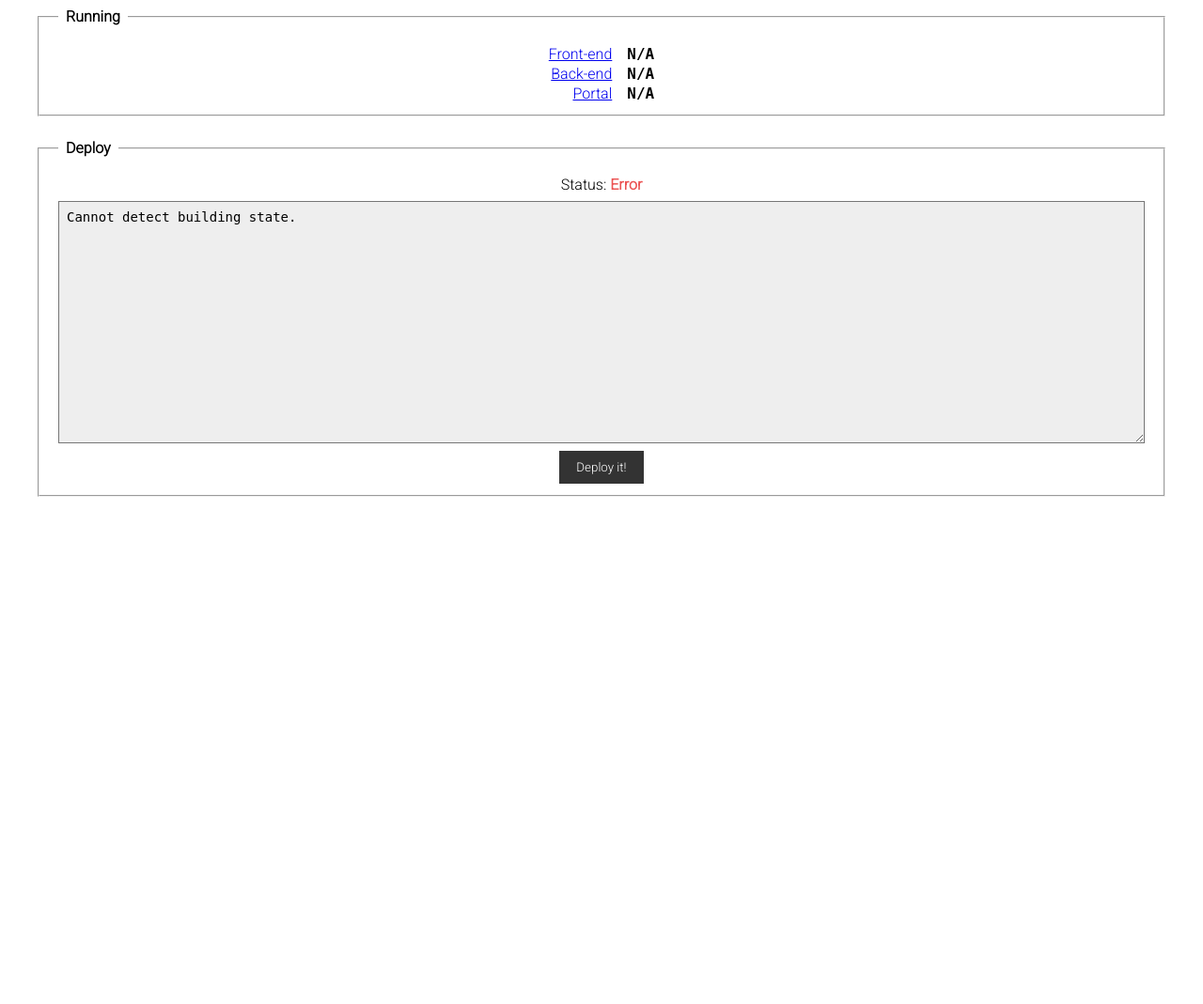
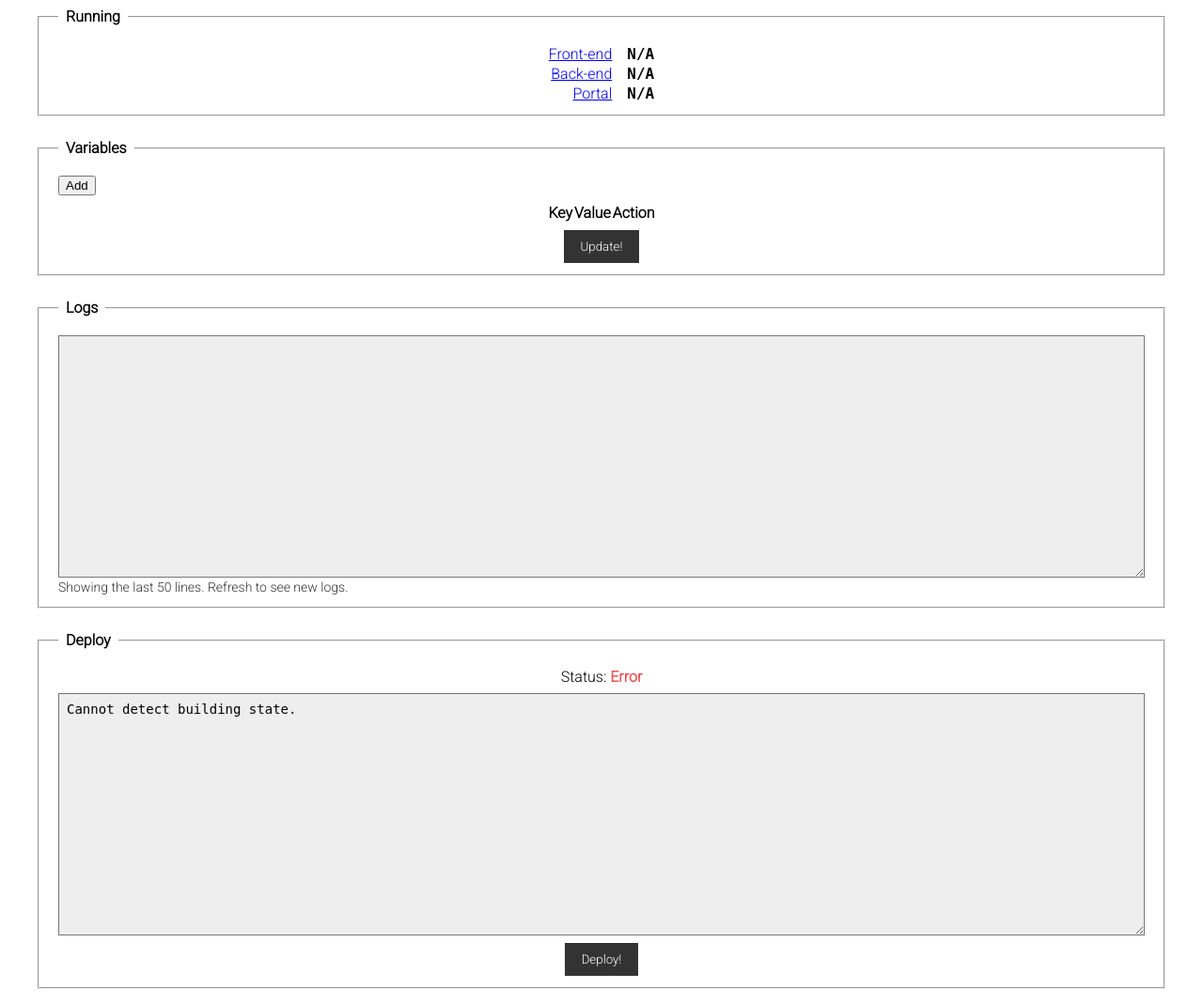
Before and after one commit to Wanchester/sd-ec2, a PHP site: page /deploy.php?req=1 in a window 1280 px wide. Shown: the whole page at 94% size. Before the commit the page ends 529 px from the top, so only its background shows below. Run offline with PHP 8.4, Linux system fonts and the light colour scheme; lists and menus that the app fills with data are empty.

Commit message:
Support environment variables and back-end log

```diff
--- a/playbook.yml
+++ b/playbook.yml
@@ -26,6 +26,8 @@
       - /etc/nginx/.htpasswd
       - /var/www/deploy.php
     www: "{{ dict(www_keys | zip(www_values)) }}"
+    env_path: "{{ www_path }}/.env"
+    node_log_path: "{{ www_path }}/node-log"
   tasks:
     - name: Add PHP repository
       apt_repository:
@@ -108,7 +110,7 @@
         chdir: "{{ base_path }}"
 
     - name: "Back-end: Start Express server with PM2"
-      command: "pm2 start npm --name \"{{ app_name }}\" -- start"
+      command: "eval $([ -r \"{{ env_path }}\" ] && cat \"{{ env_path }}\") pm2 start npm --name \"{{ app_name }}\" --log \"${{ node_log_path }}\" --time -- start"
       args:
         chdir: "{{ be_repo_path }}"
 
--- a/www/deploy.php
+++ b/www/deploy.php
@@ -2,6 +2,8 @@
 error_reporting(E_ERROR);
 
 const DEPLOY_LOG = "/var/www/deploy-log";
+const NODE_LOG = "/var/www/node-log";
+const ENV = "/var/www/.env";
 
 function is_building($safe = true) {
   $online = shell_exec("sudo pm2 ls | grep \"online\" | awk \"{print $4}\"");
@@ -12,6 +14,23 @@ function is_building($safe = true) {
     throw new Exception("Cannot detect building state.");
   }
   return str_contains($online, "ansible");
+}
+
+function parse_env($env) {
+  $line = '/(?:^|^)\s*(?:export\s+)?([\w.-]+)(?:\s*=\s*?|:\s+?)(\s*\'(?:\\\'|[^\'])*\'|\s*"(?:\\"|[^"])*"|\s*`(?:\\`|[^`])*`|[^#\r\n]+)?\s*(?:#.*)?(?:$|$)/m';
+  $num_matches = intval(preg_match_all($line, preg_replace("/\r\n?/m", "\n", strval($env)), $matches));
+  $env = array();
+  for ($i = 0; $i < $num_matches; ++$i) {
+    $key = $matches[1][$i];
+    $value = trim($matches[2][$i]);
+    $first_char = $value[0] === '"';
+    $value = preg_replace('/^([\'"`])([\s\S]*)\1$/m', "$2", $value);
+    if ($first_char) {
+      $value = preg_replace("/\\r/", "\r", preg_replace("/\\n/", "\n", $value));
+    }
+    $env[$key] = $value;
+  }
+  return $env;
 }
 
 if ($_GET["req"] === "ping") {
@@ -52,8 +71,41 @@ if ($_GET["req"] === "ping") {
       $started
     );
     echo $started === 0 ?
-      "Started the build process. Refresh the page when it's done to see new commit hash." :
+      "Started the build process. Refresh the page if the logs are not refreshing or to see new commit hash." :
       ("Could not start the build process.\n" . join("\n", $log));
+  }
+} elseif ($_GET["req"] === "updateVars") {
+  header("Content-Type: application/json; charset=UTF-8", true);
+
+  if (is_building()) {
+    echo "Cannot update while a build process is running.";
+  } else {
+    if (!isset($_POST["env"]) || !is_array($_POST["env"])) {
+      $_POST["env"] = array();
+    }
+
+    $env = "";
+    foreach ($_POST["env"] as $key => $value) {
+      if (!preg_match("/^[A-Z_][A-Z0-9_]*$/", $key)) {
+        echo "Keys should consist only of uppercase letters, digits, and underscores, and NOT start with a digit (POSIX.1-2017).";
+        return;
+      }
+      if (!preg_match("/^SD_SERVER_.?$/", $key)) {
+        echo "Keys should always start with SD_SERVER_ and NOT be empty.";
+        return;
+      }
+      $env .= "$key=\"" . addslashes(str_replace(array("\r\n", "\n", "\r"), "\\n", $value)) . "\"";
+    }
+
+    file_put_contents(ENV, $env);
+    exec(
+      "eval $([ -r \"" . ENV . "\" ] && cat \"" . ENV . "\") sudo pm2 restart sd --update-env 2>&1",
+      $log,
+      $updated
+    );
+    echo $updated === 0 ?
+      "Successfully restarted the server with new environment variables." :
+      ("Could not restart the server.\n" . join("\n", $log));
   }
 } else {
   header("Content-Type: text/html; charset=UTF-8", true);
@@ -184,12 +236,12 @@ if ($_GET["req"] === "ping") {
       font-size: 14px;
       padding: 8px;
       width: 100%;
-      margin-bottom: 8px;
       background: #eee;
     }
 
     .d {
       text-align: center;
+      margin-top: 8px;
     }
 
     .d button {
@@ -240,6 +292,12 @@ if ($_GET["req"] === "ping") {
     .n span {
       font-weight: bold;
     }
+
+    small {
+      font-size: 14px;
+      opacity: 0.8;
+      margin-top: 8px;
+    }
   </style>
 </head>
 
@@ -262,26 +320,52 @@ if ($_GET["req"] === "ping") {
     </table>
   </fieldset>
   <fieldset class="f">
+    <legend class="l">Variables</legend>
+    <table id="vars">
+      <tr class="head">
+        <th>Key</th>
+        <th>Value</th>
+        <th>Action</th>
+      </tr>
+    </table>
+    <div class="d"><button id="update">Update!</button></div>
+    <noscript>
+      <div class="n"><span>Note:</span> Please enable JavaScript to update.</div>
+    </noscript>
+  </fieldset>
+  <fieldset class="f">
+    <legend class="l">Logs</legend>
+    <textarea class="t" rows="15" readonly><?php echo shell_exec("sudo pm2 logs sd --lines 50 --nostream"); ?></textarea>
+    <small>Showing the last 50 lines. Refresh to see new logs.</small>
+  </fieldset>
+  <fieldset class="f">
     <legend class="l">Deploy</legend>
-    <div class="s">Status: <span class="i"></span></div>
-    <textarea class="t" rows="15" readonly></textarea>
-    <div class="d"><button>Deploy it!</button></div>
+    <div class="s">Status: <span id="status" class="i"></span></div>
+    <textarea id="deploy-logs" class="t" rows="15" readonly></textarea>
+    <div class="d"><button id="deploy">Deploy!</button></div>
     <noscript>
       <div class="n"><span>Note:</span> Please enable JavaScript to deploy.</div>
     </noscript>
   </fieldset>
 
+  <script src="https://code.jquery.com/jquery-3.6.0.slim.min.js" integrity="sha256-u7e5khyithlIdTpu22PHhENmPcRdFiHRjhAuHcs05RI=" crossorigin="anonymous"></script>
   <script>
-    var button = document.getElementsByClassName('d')[0].children[0];
-    var span = document.getElementsByClassName('i')[0];
-    var textarea = document.getElementsByClassName('t')[0];
+    var tokenInput = $('#token');
+    var urlInput = $('#url');
+    var updateButton = $('#update');
+    var deployButton = $('#deploy');
+    var span = $('#status');
+    var textarea = $('#deploy-logs');
+    var tableElm = $('#vars');
     var timeout;
 
     function load() {
       if (timeout != null) {
         clearTimeout(timeout);
+        timeout = null;
       }
 
+      var refreshing = true;
       fetch('/deploy?req=ping').then(function (value) {
         if (value.status !== 200) {
           throw new Error('Ping failed. Exited with code=' + value.status + '.');
@@ -290,21 +374,24 @@ if ($_GET["req"] === "ping") {
       }).then(function (value) {
         switch (value.code) {
           case 0:
-            span.className = 'i';
+            span.attr('class', 'i');
+            refreshing = false;
             break;
           case 1:
-            span.className = 'p';
+            span.attr('class', 'p');
             break;
           default:
-            span.className = 'r';
+            span.attr('class', 'r');
         }
-        textarea.value = value.log;
+        textarea.val(value.log);
       }).catch(function (reason) {
-        span.className = 'r';
-        textarea.value = reason.message;
+        span.attr('class', 'r');
+        textarea.val(reason.message);
       }).then(function () {
-        textarea.scrollTop = textarea.scrollHeight;
-        timeout = setTimeout(load, 10000);
+        textarea[0].scrollTop = textarea[0].scrollHeight;
+        if (refreshing) {
+          setTimeout(load, 5000);
+        }
       });
     }
     load();
@@ -312,14 +399,73 @@ if ($_GET["req"] === "ping") {
     function deploy() {
       fetch('/deploy?req=start').then(function (value) {
         return value.status !== 200 ?
-          'Start failed. Exited with code=' + value.status + '.' :
+          'Failed to start the deployment. Exited with code=' + value.status + '.' :
           value.text();
       }).then(function (value) {
         alert(value);
         load();
       });
     }
-    button.addEventListener('click', deploy);
+    deployButton.click(deploy);
+
+    function update() {
+      var env = {};
+
+      tableElm.find('tr').not('.head').each(function () {
+        var td = $(this).find('td');
+        env[td.eq(0).find('input').val()] = td.eq(1).find('input').val();
+      });
+
+      fetch('/deploy?req=updateVars', {
+        method: 'POST',
+        cache: 'no-cache',
+        headers: {
+          'Content-Type': 'application/json'
+        },
+        body: JSON.stringify({ env })
+      }).then(function (value) {
+        if (value.status !== 200) {
+          throw new Error('Update failed. Exited with code=' + value.status + '.');
+        }
+        return value.text();
+      }).then(function (value) {
+        try {
+          tableRefresh(JSON.parse(value));
+        } catch (err) {
+          alert(value);
+        }
+      }).catch(function (reason) {
+        alert(reason.message);
+      });
+    }
+    updateButton.click(update);
+
+    var addButton = $('<button style="margin-bottom: 8px;">Add</button>');
+    function table() {
+      addButton.click(function () {
+        var tr = $('<tr><td><input /></td><td><input /></td><td><button>Remove</button></td></tr>');
+        tr.find('button').click(function () {
+          if (confirm('Are you sure to delete this key:' + tr.find('td').eq(0).find('input').val() + '?')) {
+            tr.remove();
+          }
+        });
+        tableElm.append(tr);
+      });
+      addButton.insertBefore(tableElm);
+    }
+    table();
+
+    function tableRefresh(data) {
+      tableElm.children('tr').not('.head').remove();
+
+      for (var key in data) {
+        addButton.trigger('click');
+        var tr = tableElm.children().last();
+        tr.find('td').eq(0).find('input').val(key);
+        tr.find('td').eq(1).find('input').val(data[key]);
+      }
+    }
+    tableRefresh(<?php echo json_encode(parse_env(file_get_contents(ENV))); ?>);
   </script>
 </body>
 
```
